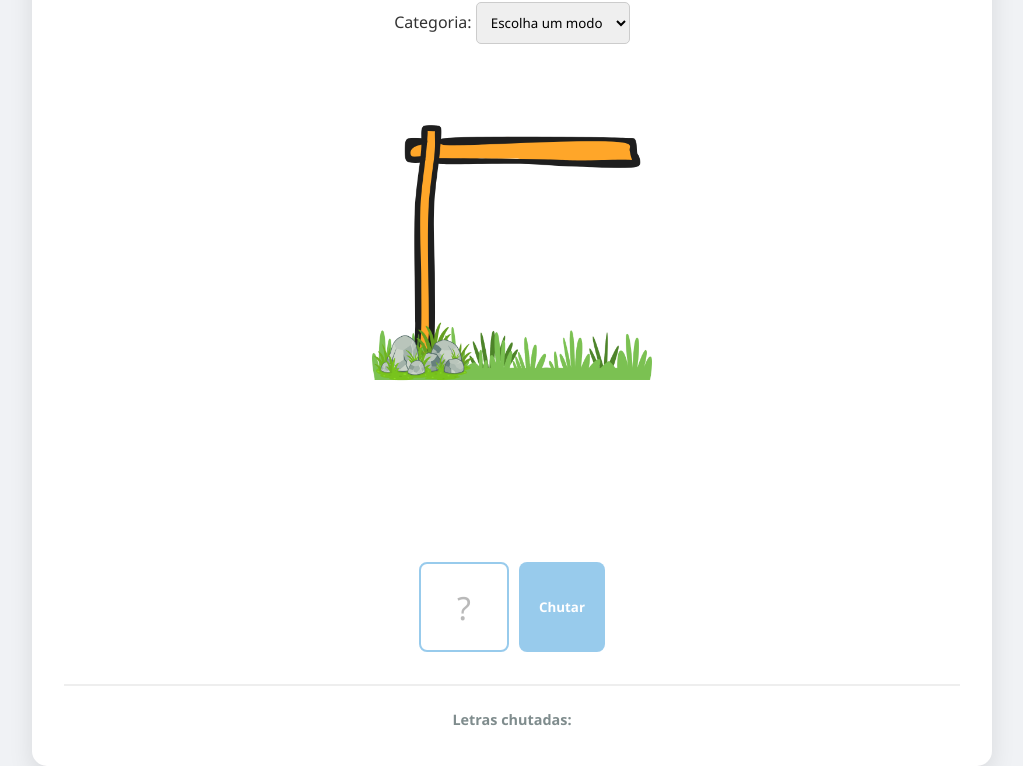
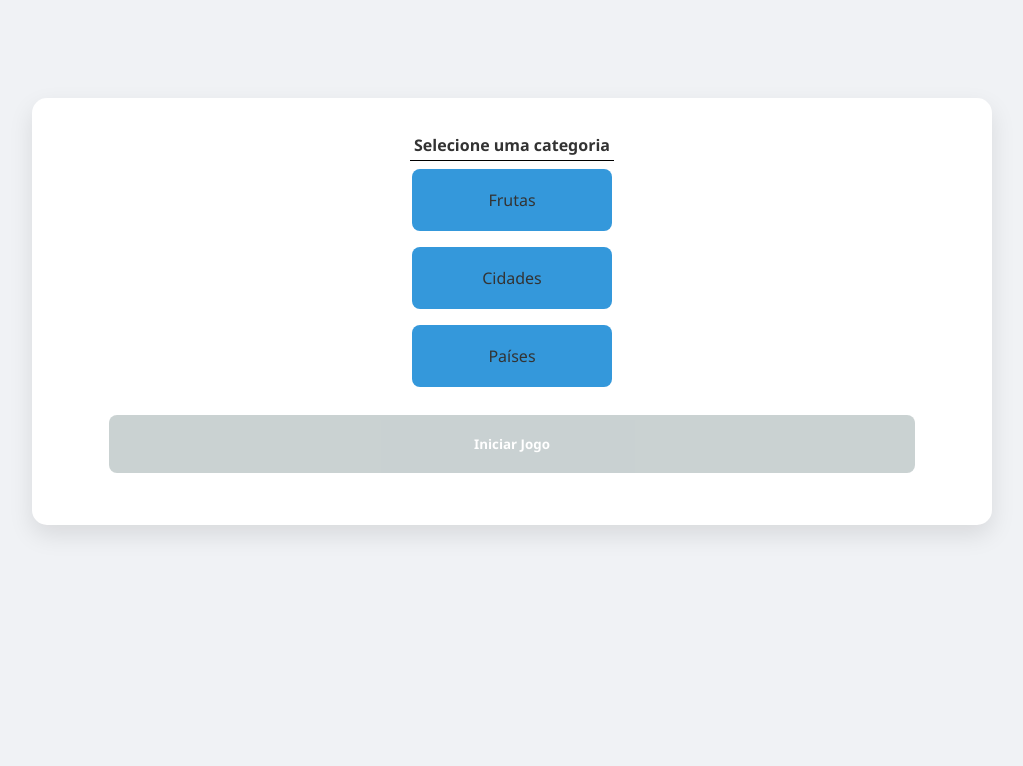
Before and after one commit to GiovannyCosta/hangMan-game, a plain HTML site: page index.html in a window 1280 px wide. Shown: the part 89-855 px from the top of the page, without its empty margins (128-1151 px from the left). After the commit the page ends 800 px from the top, so only its background shows below. Drawn offline with Linux system fonts and the light colour scheme.

Commit message:
feat: implementa menu inicial de categorias e refatora lógica de inicialização

```diff
--- a/assets/css/style.css
+++ b/assets/css/style.css
@@ -140,9 +140,9 @@ button:hover {
     font-size: 1.2rem;
 }
 
-/* Classe utilitária para esconder o botão de recomeçar */
+/* Classe utilitária para esconder itens */
 .hidden {
-    display: none;
+    display: none !important;
 }
 
 #btnRecomecar {
@@ -176,3 +176,79 @@ button:hover {
     font-weight: bold;
     display: block;
 }
+
+
+/* Teste de funcionalidade nova: Menu game option*/
+
+.menu-option {
+    width: 100%;
+    display: flex;
+    flex-direction: column;
+    align-items: center;
+    justify-content: center;
+    border-radius: 6px;
+}
+
+.menu-option p {
+    font-weight: bold;
+    border-bottom: 1px solid #000;
+    padding: 4px;
+}
+
+.menu-option input[type="radio"] {
+    position: absolute;
+    opacity: 0;
+    width: 0;
+    height: 0;
+}
+
+.menu-option label {
+    background-color: #3498db;
+
+    margin: 8px;
+    width: 200px;
+    padding: 20px 20px;
+    border-radius: 8px;
+}
+
+.menu-option label:hover {
+    background-color: #2980b9;
+}
+
+
+.menu-option label:has(input:checked) {
+    background-color: #ffa629;
+    border: 2px solid #fff;
+    transform: scale(1.05);
+    box-shadow: 0px 4px 15px rgba(0, 0, 0, 0.2);
+}
+
+.menu-option #startGameBtn {
+    padding: 20px 20px;
+    width: 90%;
+    margin: 20px;
+    border-radius: 8px;
+    border: none;
+    font-weight: bold;
+    cursor: not-allowed;
+    background-color: #95a5a6;
+    /* Cor cinza (desativado) */
+    opacity: 0.5;
+    transition: 0.3s;
+}
+
+.menu-option:has(input:checked) #startGameBtn {
+    background-color: #f1c40f;
+    /* Cor amarela (ativo) */
+    color: #2c3e50;
+    opacity: 1;
+    cursor: pointer;
+    box-shadow: 0px 4px 10px rgba(0, 0, 0, 0.2);
+    border: 2px solid #fff;
+
+}
+
+.menu-option:has(input:checked) #startGameBtn:hover {
+    background-color: #ffa629;
+    transform: translateY(-2px);
+}
--- a/assets/js/main.js
+++ b/assets/js/main.js
@@ -1,4 +1,3 @@
-//
 const listas = {
   Frutas: ["BANANA", "MELANCIA", "MORANGO", "UVA", "MANGA"],
   Cidades: ["MANAUS", "CURITIBA", "SAO PAULO", "FORTALEZA"],
@@ -7,30 +6,43 @@ const listas = {
 
 // Elementos DOM
 const alerts = document.getElementById("Alerts");
-const selectModos = document.getElementById("typeItems");
 const display = document.querySelector("#display");
 const btnKick = document.getElementById("btnChutar");
 const displayKicks = document.getElementById("chutes");
 const enterLetter = document.getElementById("enterLetter");
 const imgForca = document.getElementById("imagem");
 const btnRetry = document.getElementById("btnRecomecar");
+// novos itens para menu de game
+const areaJogo = document.getElementById("area-jogo");
+const btnIniciar = document.getElementById("startGameBtn");
+const menuInicial = document.getElementById("menu-inicial");
 
 // Variáveis de controle
 let letrasChutes, erros, randonItem, underscoreItem;
-const LIMITE_ERROS = 8; //
+const LIMITE_ERROS = 8;
 
-function initGame() {
+function initGame(categoryName) {
   letrasChutes = [];
   erros = 0;
 
-  const category = listas[selectModos.value];
-  if (!category) return;
+  // Corrigido: Se categoryName não existir, busca o valor do rádio marcado
+  const selected =
+    categoryName ||
+    document.querySelector('input[name="categoria"]:checked')?.value;
+  const categoryList = listas[selected];
+
+  // Corrigido: Verifica se a lista existe antes de prosseguir
+  if (!categoryList) {
+    areaJogo.classList.add("hidden");
+    menuInicial.classList.remove("hidden");
+    return;
+  }
 
   randonItem =
-    category[Math.floor(Math.random() * category.length)].toUpperCase();
+    categoryList[Math.floor(Math.random() * categoryList.length)].toUpperCase();
   underscoreItem = Array(randonItem.length).fill("_");
 
-  // Reset visual total
+  // Reset visual e transição de telas
   alerts.innerText = "";
   displayKicks.innerText = "";
   btnRetry.style.display = "none";
@@ -38,6 +50,9 @@ function initGame() {
   btnKick.style.display = "block";
   btnKick.disabled = false;
   enterLetter.disabled = false;
+
+  menuInicial.classList.add("hidden");
+  areaJogo.classList.remove("hidden");
   enterLetter.focus();
 
   updateScreen();
@@ -46,9 +61,8 @@ function initGame() {
 function updateScreen() {
   display.innerText = underscoreItem.join(" ");
   displayKicks.innerText = letrasChutes.join(", ");
-  imgForca.src = `./assets/img/game-level-${erros}.png`; //
+  imgForca.src = `./assets/img/game-level-${erros}.png`;
 
-  // Verifica vitória/derrota
   if (erros >= LIMITE_ERROS) {
     endGame(`VOCÊ PERDEU! A palavra era: ${randonItem}`);
   } else if (!underscoreItem.includes("_")) {
@@ -60,18 +74,17 @@ btnKick.addEventListener("click", e => {
   e.preventDefault();
   let letterValue = enterLetter.value.toUpperCase().trim();
 
-  // Validações
   if (!letterValue.match(/[a-zà-ùç]/i) || letterValue === "") {
     alerts.innerText = "Insira uma letra válida.";
     enterLetter.value = "";
-    letterValue.focus();
-
+    enterLetter.focus(); // Corrigido: foco no elemento de input
     return;
   }
+
   if (letrasChutes.includes(letterValue)) {
     alerts.innerText = "Você já chutou esta letra.";
     enterLetter.value = "";
-    letterValue.focus();
+    enterLetter.focus();
     return;
   }
 
@@ -98,12 +111,31 @@ function endGame(msg) {
   btnRetry.style.display = "block";
 }
 
-// Eventos
-selectModos.addEventListener("change", initGame);
-btnRetry.addEventListener("click", initGame);
+// Botão Iniciar: Passa explicitamente o valor selecionado
+btnIniciar.addEventListener("click", () => {
+  const selected = document.querySelector(
+    'input[name="categoria"]:checked',
+  )?.value;
+  if (selected) {
+    initGame(selected);
+  } else {
+    alerts.innerText = "Por favor, selecione uma categoria.";
+  }
+});
+
+// Botão Recomeçar: Volta para o menu
+btnRetry.addEventListener("click", () => {
+  areaJogo.classList.add("hidden");
+  menuInicial.classList.remove("hidden");
+  alerts.innerText = "";
+  document
+    .querySelectorAll('input[name="categoria"]')
+    .forEach(r => (r.checked = false));
+});
+
 enterLetter.addEventListener("keypress", e => {
   if (e.key === "Enter") btnKick.click();
 });
 
-// Inicialização correta
-window.onload = initGame;
+// Inicia apenas se houver seleção, caso contrário mantém o menu
+window.onload = () => initGame();
--- a/index.html
+++ b/index.html
@@ -10,19 +10,25 @@
 
 <body>
     <main class="container">
-        <header class="header">
-            <h1>Jogo da Forca</h1>
-            <div class="category-wrapper">
-                <label for="typeItems">Categoria:</label>
-                <select id="typeItems" required>
-                    <option value="" disabled selected>Escolha um modo</option>
-                    <option value="Frutas">Frutas</option>
-                    <option value="Cidades">Cidades</option>
-                    <option value="Paises">Países</option>
-                </select>
-            </div>
-        </header>
+        <!-- Menu Inicial -->
+        <section id="menu-inicial" class="menu-option">
+            <p>Selecione uma categoria</p>
+            <label for="id-frutas">
+                <input type="radio" name="categoria" id="id-frutas" value="Frutas"> Frutas
+            </label>
+            <label for="id-cidades">
+                <input type="radio" name="categoria" id="id-cidades" value="Cidades"> Cidades
+            </label>
+            <label for="id-paises">
+                <input type="radio" name="categoria" id="id-paises" value="Paises"> Países
+            </label>
 
+            <button id="startGameBtn">Iniciar Jogo</button>
+        </section>
+        <!-- End - Menu Inicial -->
+
+        <!-- Area do Jogo -->
+        <section id="area-jogo" class="hidden">
             <section class="game-area">
                 <div class="visual-area">
                     <img id="imagem" src="./assets/img/game-level-0.png" alt="Imagem contínua de uma forca">
@@ -39,14 +45,15 @@
 
                     </div>
                 </div>
-        </section>
-
                 <footer class="game-status">
                     <div class="history">
                         <h3>Letras chutadas:</h3>
                         <p id="chutes"></p>
                     </div>
                 </footer>
+            </section>
+        </section>
+        <!-- End - Area do Jogo -->
     </main>
 
     <!-- <script src="./assets/js/dataModes.js"></script> -->
```
Also changed, not shown: assets/js/dataModes.js (deleted, +0 -21 lines). Lines whose indentation alone changed are shown as unchanged.
